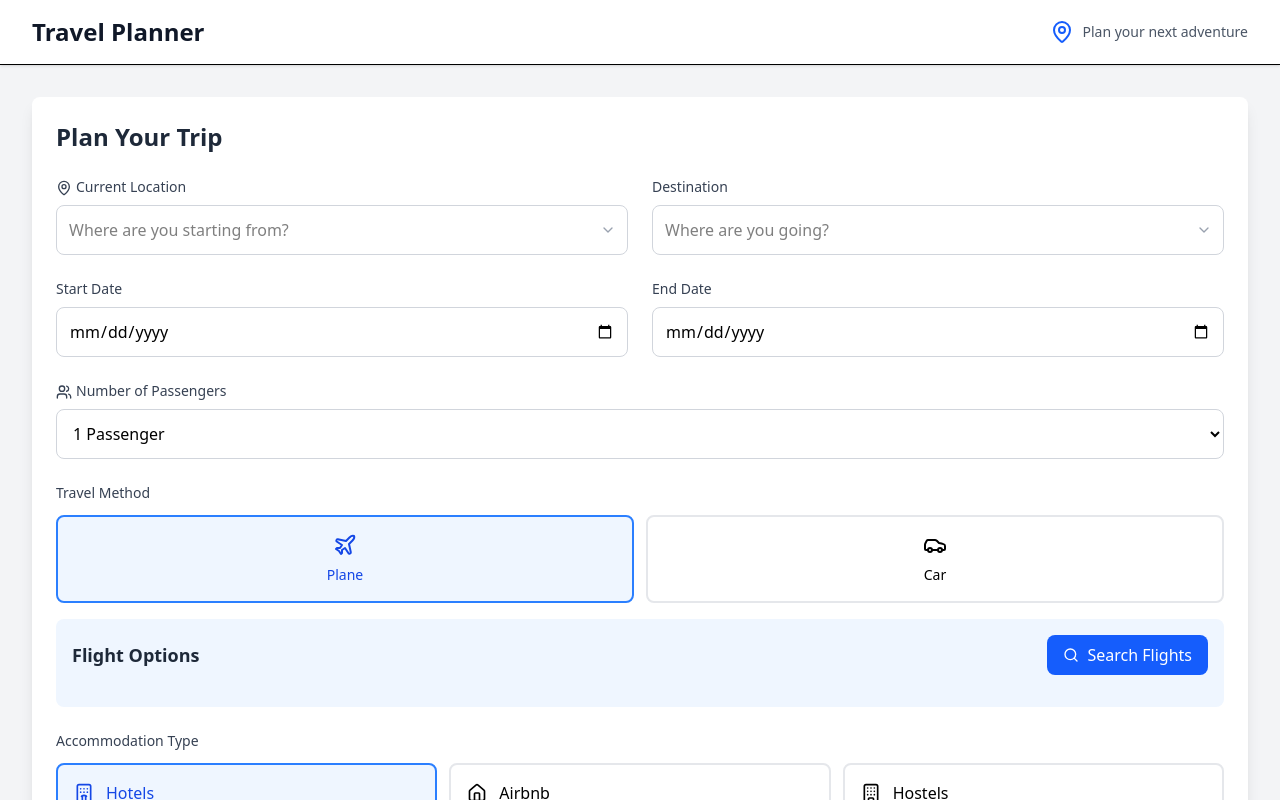
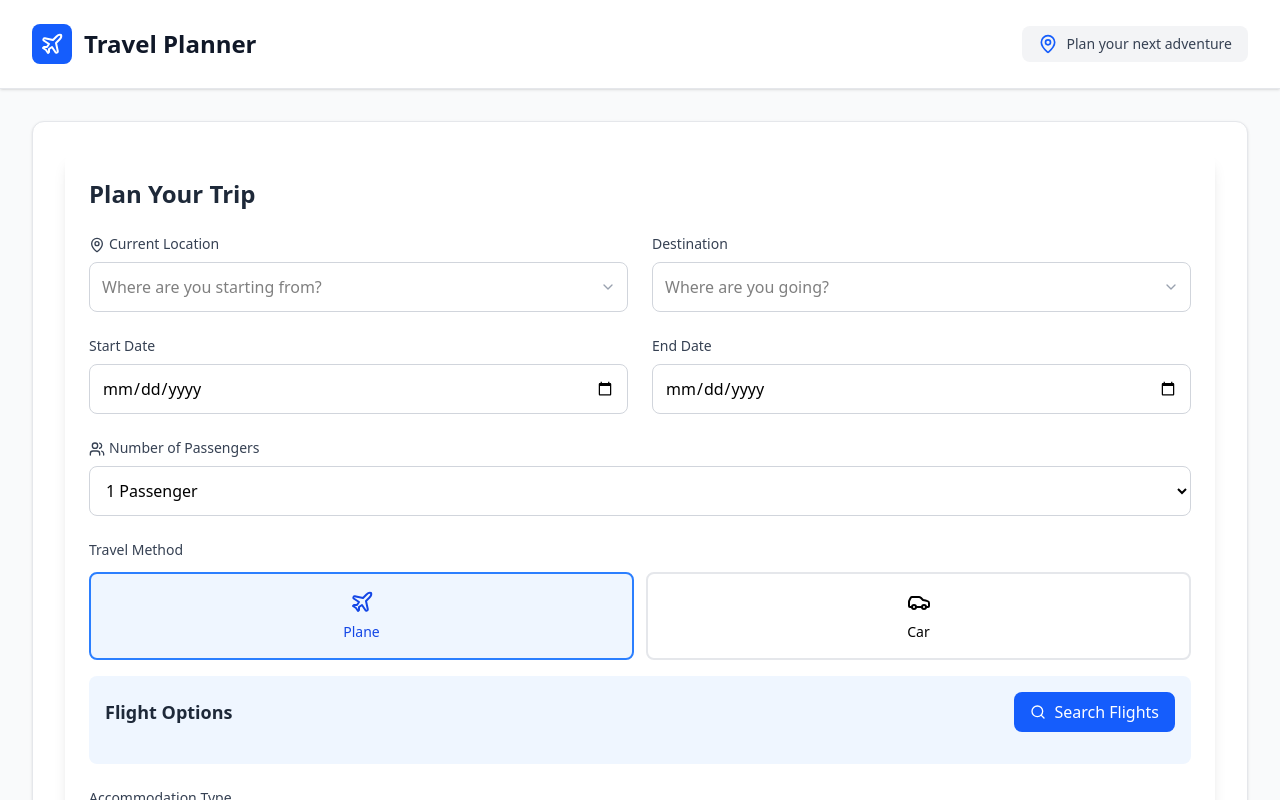
Before and after one commit to vaishal35/travel-itineray-new, a React (Vite) app: page / in a window 1280 px wide. Shown: the top 800 px of the page. Built offline with nearby package versions, Linux system fonts and the light colour scheme.

Commit message:
Update App.jsx

```diff
--- a/src/App.jsx
+++ b/src/App.jsx
@@ -142,14 +142,14 @@ const App = () => {
   const TabButton = ({ id, label, icon: Icon }) => (
     <button
       onClick={() => setActiveTab(id)}
-      className={`flex items-center space-x-2 px-4 py-2 rounded-lg transition-colors ${
+      className={`flex items-center space-x-3 px-6 py-3 rounded-lg font-medium transition-all duration-200 ${
         activeTab === id
-          ? 'bg-blue-600 text-white'
-          : 'bg-gray-100 text-gray-700 hover:bg-gray-200'
+          ? 'bg-blue-600 text-white shadow-lg transform translate-y-[-2px]'
+          : 'bg-white text-gray-700 hover:bg-gray-50 hover:text-blue-600 border border-gray-200'
       }`}
     >
       <Icon size={20} />
-      <span className="hidden sm:inline">{label}</span>
+      <span className="hidden sm:inline whitespace-nowrap">{label}</span>
     </button>
   );
 
@@ -220,23 +220,32 @@ const App = () => {
   };
 
   return (
-    <div className="min-h-screen bg-gray-100">
-      <header className="bg-white shadow-sm border-b">
+    <div className="min-h-screen bg-gray-50">
+      <header className="bg-white shadow-sm border-b border-gray-200">
         <div className="max-w-7xl mx-auto px-4 sm:px-6 lg:px-8">
-          <div className="flex justify-between items-center py-4">
-            <h1 className="text-2xl font-bold text-gray-900">Travel Planner</h1>
-            <div className="flex items-center space-x-2">
-              <MapPin className="text-blue-600" size={24} />
-              <span className="text-sm text-gray-600">{tripData.destination || 'Plan your next adventure'}</span>
+          <div className="flex justify-between items-center py-6">
+            <div className="flex items-center space-x-3">
+              <div className="w-10 h-10 bg-blue-600 rounded-lg flex items-center justify-center">
+                <Plane className="w-6 h-6 text-white" />
+              </div>
+              <h1 className="text-2xl font-bold text-gray-900">Travel Planner</h1>
+            </div>
+            <div className="flex items-center space-x-3">
+              <div className="flex items-center space-x-2 bg-gray-100 px-4 py-2 rounded-lg">
+                <MapPin className="text-blue-600" size={20} />
+                <span className="text-sm font-medium text-gray-700">
+                  {tripData.destination || 'Plan your next adventure'}
+                </span>
+              </div>
             </div>
           </div>
         </div>
       </header>
 
       {!showForm && (
-        <nav className="bg-white border-b">
+        <nav className="bg-white border-b border-gray-200 sticky top-0 z-10">
           <div className="max-w-7xl mx-auto px-4 sm:px-6 lg:px-8">
-            <div className="flex space-x-4 py-4 overflow-x-auto">
+            <div className="flex space-x-2 py-4 overflow-x-auto">
               <TabButton id="itinerary" label="Itinerary" icon={Calendar} />
               <TabButton id="weather" label="Weather" icon={Cloud} />
               <TabButton id="packing" label="Packing" icon={Package} />
@@ -248,8 +257,10 @@ const App = () => {
         </nav>
       )}
 
-      <main className="max-w-7xl mx-auto px-4 sm:px-6 lg:px-8 py-8">
-        {renderContent()}
+      <main className="max-w-9xl mx-auto px-4 sm:px-6 lg:px-8 py-8">
+        <div className="bg-white rounded-xl shadow-sm border border-gray-200 p-8">
+          {renderContent()}
+        </div>
       </main>
     </div>
   );
```
